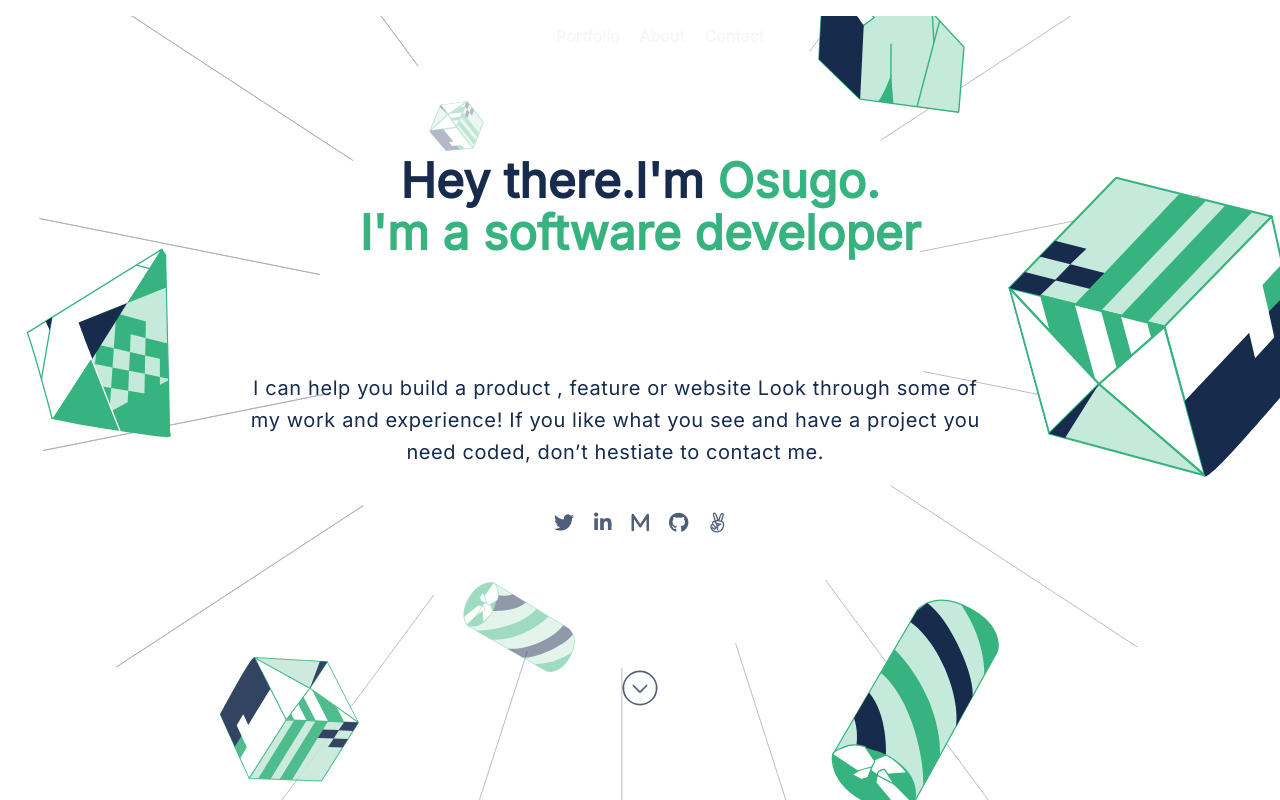
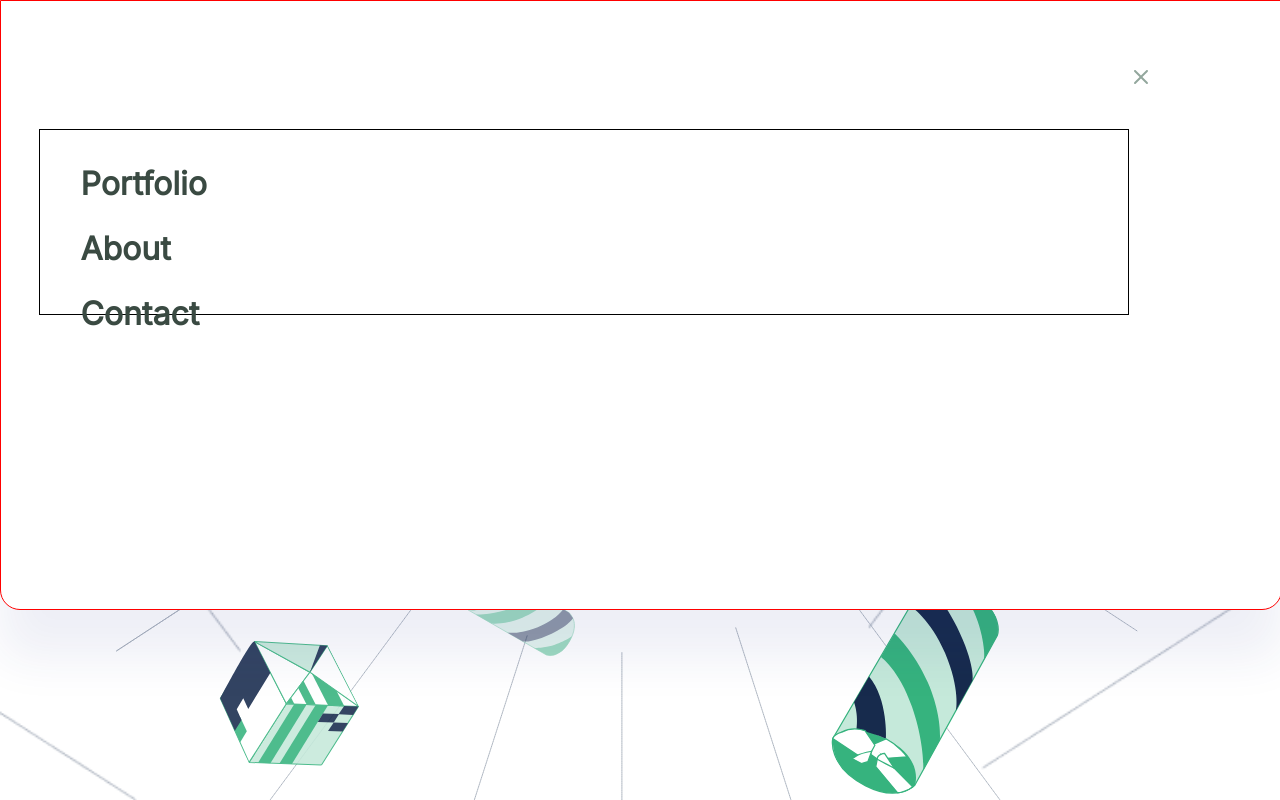
Before and after one commit to 0sugo/portfolio_mobile_view, a website: page index.html in a window 1280 px wide. Shown: the top 800 px of the page. Drawn offline with Linux system fonts and the light colour scheme.

Commit message:
style modal window

```diff
--- a/index.html
+++ b/index.html
@@ -24,17 +24,30 @@
                         <i class="fa-solid fa-bars" id="menu-icon"></i>
                     </a>
                 </div>
+
+
+                </div>
+            </nav>
+
+            <nav id="overlay">
+                <div id="cancel" >
+                    <!-- <i class="fa-duotone fa-xmark"></i> -->
+                    <svg onclick="toggler2" width="24" height="24" viewBox="0 0 24 24" fill="none" xmlns="http://www.w3.org/2000/svg">
+                        <path fill-rule="evenodd" clip-rule="evenodd" d="M5.29289 5.29289C5.68342 4.90237 6.31658 4.90237 6.70711 5.29289L12 10.5858L17.2929 5.29289C17.6834 4.90237 18.3166 4.90237 18.7071 5.29289C19.0976 5.68342 19.0976 6.31658 18.7071 6.70711L13.4142 12L18.7071 17.2929C19.0976 17.6834 19.0976 18.3166 18.7071 18.7071C18.3166 19.0976 17.6834 19.0976 17.2929 18.7071L12 13.4142L6.70711 18.7071C6.31658 19.0976 5.68342 19.0976 5.29289 18.7071C4.90237 18.3166 4.90237 17.6834 5.29289 17.2929L10.5858 12L5.29289 6.70711C4.90237 6.31658 4.90237 5.68342 5.29289 5.29289Z" fill="#93A79D"/>
+                        </svg>
+
+                </div>
+
                 <div id="menu-list">
-                    <ul>
+                    <ul id="options">
                         <li><a href="#"></a>Portfolio</li>
                         <li><a href="#"></a>About</li>
                         <li><a href="#"></a>Contact</li>
 
                     </ul>
-
-
                 </div>
             </nav>
+
 
             <nav class="navigation">
                 <ul class="desktop-nav">
--- a/menu.js
+++ b/menu.js
@@ -1,10 +1,23 @@
-var menu_toggle= document.getElementById("menu-list");
+var menu_toggle= document.getElementById("overlay");
+
+var cancel_toggle= document.getElementById("cancel");
 
 function toggler (){
-if(menu_toggle.style.display==="block"){
+if(menu_toggle.style.display==="block" && cancel_toggle.style.display ==="block"){
     menu_toggle.style.display="none";
+    cancel_toggle.style.display="none";
 }else{
     menu_toggle.style.display="block";
+    cancel_toggle.style.display="block";
 }
 
 }
+
+function toggler2 (){
+    if(cancel_toggle.style.display ==="block"){
+        cancel_toggle.style.display="none";
+    }else{
+        cancel_toggle.style.display="block";
+    }
+
+    }
--- a/styles.css
+++ b/styles.css
@@ -5,6 +5,9 @@ body {
   margin: 0;
   height: 100vh;
   font-family: "Inter", sans-serif;
+  background: url("images/main_back.png");
+  background-repeat: no-repeat;
+  background-size: 100%;
 }
 
 #me {
@@ -21,9 +24,6 @@ body {
 }
 
 .start {
-  background: url("images/main_back.png");
-  background-repeat: no-repeat;
-  background-size: 100%;
   padding-left: 24px;
   padding-right: 24px;
   animation-name: slide;
@@ -51,9 +51,43 @@ li {
   padding-top: 10%;
   padding-bottom: 15%;
 }
+#overlay{
+  display: none;
+  border: 1px solid red;
+  display: flex;
+  flex-direction: row-reverse;
+  justify-content: space-between;
+  padding-top: 5%;
+  height:68%;
+  position: absolute;
+  width:100%;
+  background: #fff;
+  border-radius:0 0 20px 20px ;
+  top:0;
+  box-shadow: 0px 48px 48px rgba(37, 47, 137, 0.08);
 
+}
 #menu-list {
-  display: none;
+  border: 1px solid black;
+  color: #3A4A42;
+  width: 100%;
+  margin-left: 3%;
+  margin-top: 5%;
+  font-size: 32px;
+  font-weight: 600;
+  line-height: 44px;
+  height: 184px;
+
+
+}
+
+#options li{
+ margin: 2% 0 2% 0;
+}
+
+#cancel{
+  /* display: block; */
+  margin-right: 10%;
 }
 
 li a {
```
Also changed, not shown: home.html (added, +24 -0 lines), images/Icon - Cancel.svg (added).
